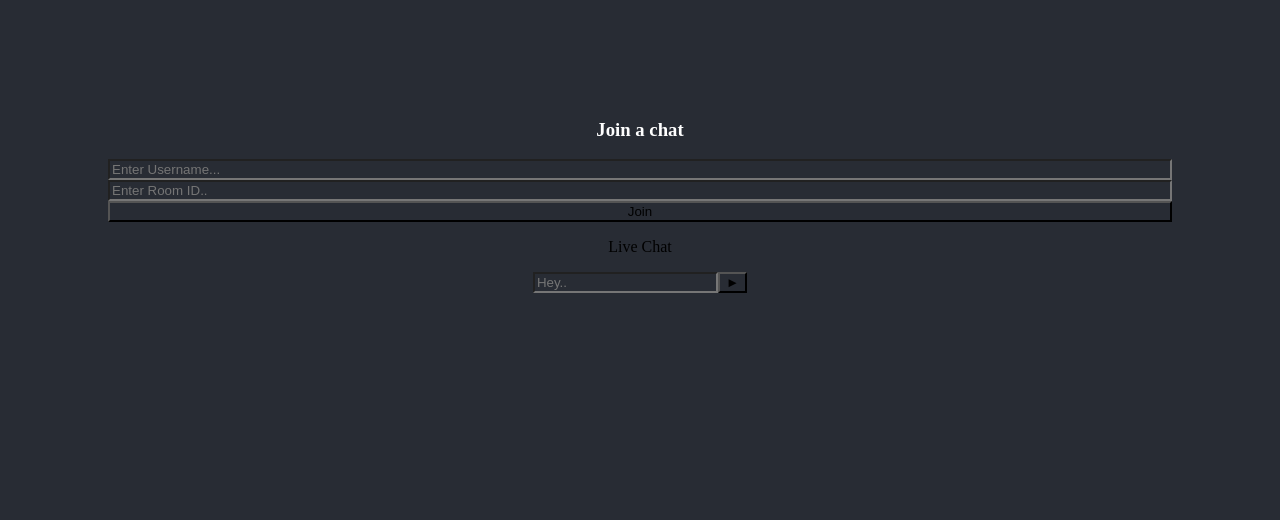
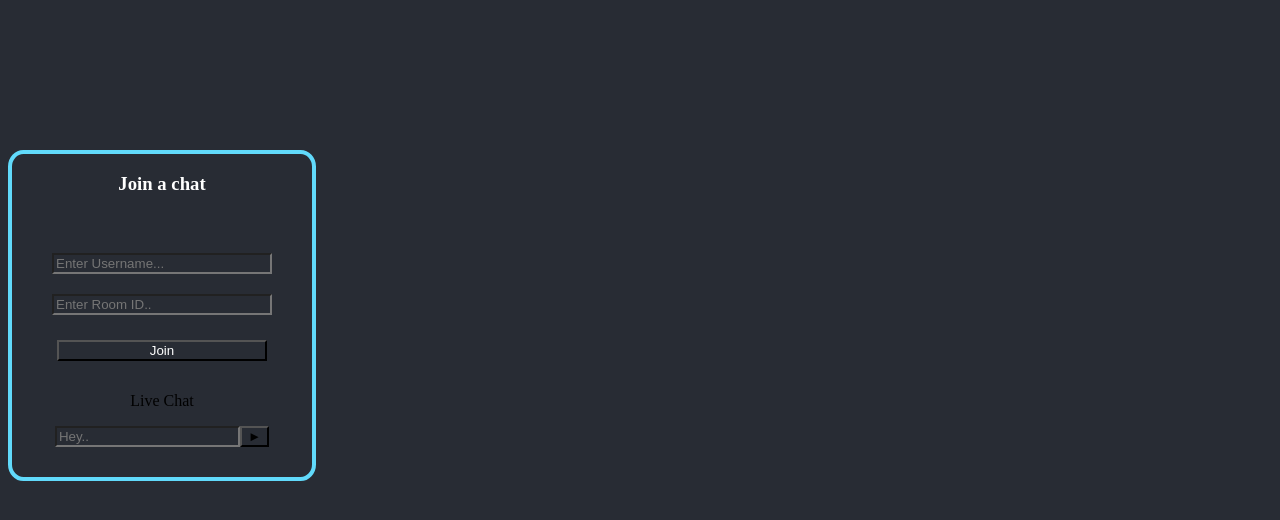
Before and after one commit to Sasayi08/chat_app, a React (Create React App) app in the folder client/: page / in a window 1280 px wide. Shown: the top 520 px of the page. Built offline with nearby package versions, Linux system fonts and the light colour scheme; no server answers.

Commit message:
added changes to frontEnd

```diff
--- a/client/src/App.css
+++ b/client/src/App.css
@@ -5,8 +5,22 @@
   text-align: center;
   display:flex;
   flex-direction: column;
-  justify-content: center;
-  margin: 100px;
+  border: 4px solid #61dafb;
+  margin-top: 150px;
+  border-radius: 5%;
+  width: 300px;
+}
+.userName{
+  margin: 10px;
+}
+.btn{
+  margin:15px;
+  color:white;
+}
+.container{
+  display:flex;
+  flex-direction: column;
+  margin: 30px;
 }
 
 .App-logo {
@@ -32,6 +46,7 @@ h3{
   justify-content: center;
   font-size: calc(10px + 2vmin);
   color: white;
+
 }
 
 .App-link {
--- a/client/src/App.js
+++ b/client/src/App.js
@@ -18,9 +18,12 @@ function App() {
   }
 
   return (
+
+
     <div className="App">
         <h3>Join a chat</h3>
-        <input class="userName"
+       <div className="container">
+        <input className="userName"
           type='text'
           placeholder='Enter Username...'
           onChange={(event) => {
@@ -28,15 +31,16 @@ function App() {
           }}
         />
 
-        <input class="userName"
+        <input className="userName"
           type='text'
           placeholder='Enter Room ID..'
           onChange={(event) => {
             setRoom(event.target.value);
           }}
         />
-        <button onClick={joinRoom}>Join</button>
+        <button class="btn" onClick={joinRoom}>Join</button>
         <Chat socket={socket} username={username} room={room}/>
+    </div>
     </div>
   );
 }
```
Also changed, not shown: 2 other files (tests, documents, lock files or other folders).
